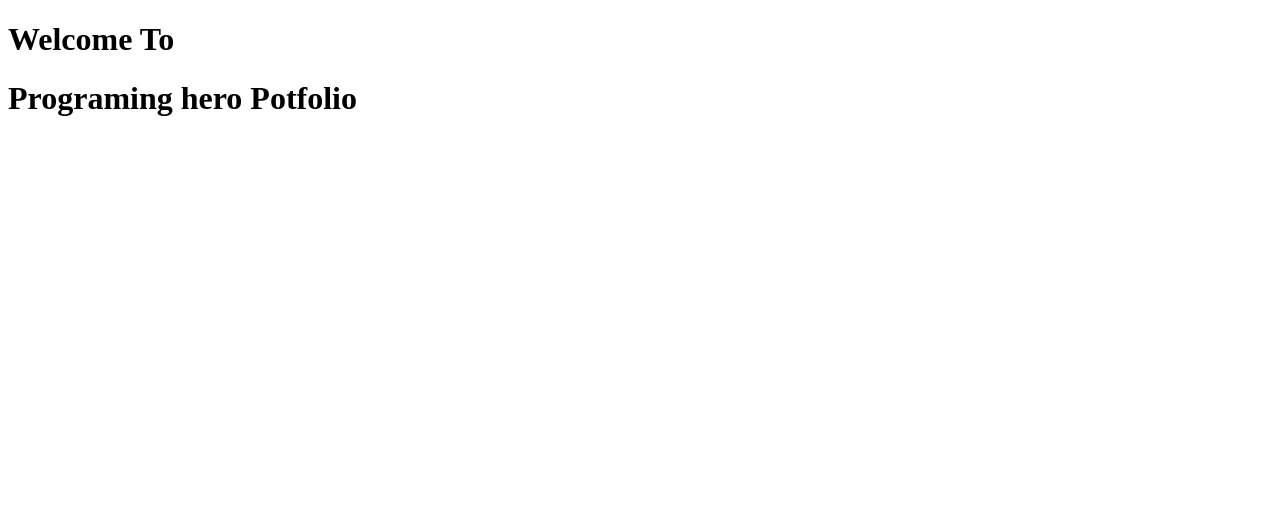
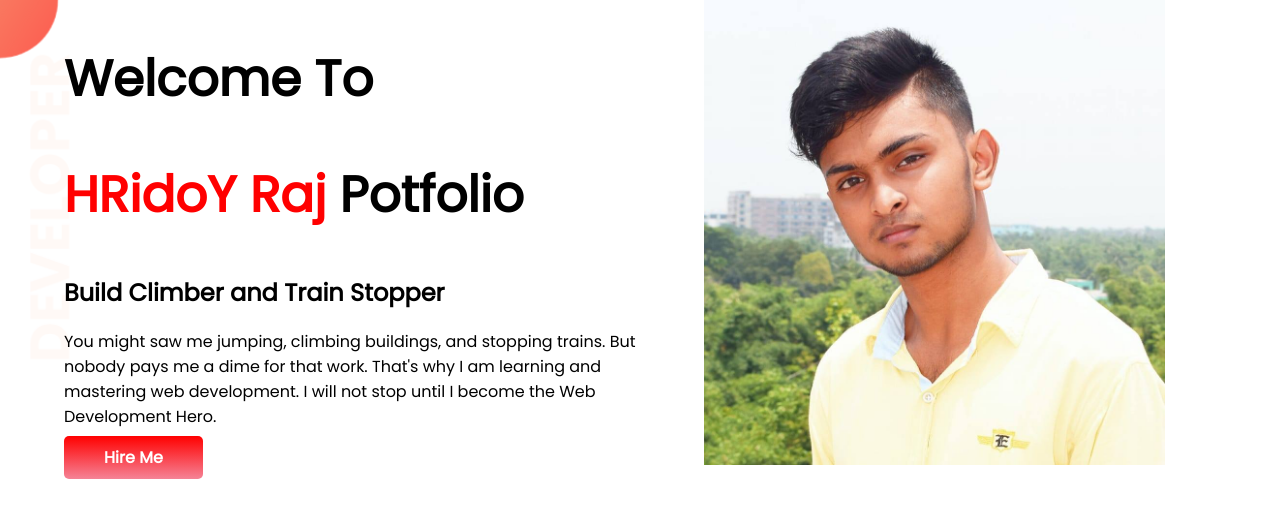
Before and after one commit to thehridoyraj/Programing-hero-Potfolio, a plain HTML site: page index.html in a window 1280 px wide. Drawn offline with Linux system fonts and the light colour scheme.

Commit message:
Potfolio

```diff
--- a/index.html
+++ b/index.html
@@ -5,12 +5,24 @@
     <meta http-equiv="X-UA-Compatible" content="IE=edge">
     <meta name="viewport" content="width=device-width, initial-scale=1.0">
     <title>Programing hero Potfolio</title>
+    <link rel="preconnect" href="https://fonts.googleapis.com">
+    <link rel="preconnect" href="https://fonts.gstatic.com" crossorigin>
+    <link href="https://fonts.googleapis.com/css2?family=Poppins&display=swap" rel="stylesheet">
     <link rel="stylesheet" href="style.css">
 </head>
 <body>
-    <h1> Welcome To</h1>
-    <h1>Programing hero Potfolio</h1>
-
+    <section class="top-banner">
+        <div class="half-width">
+            <h1> Welcome To</h1>
+        <h1><span class="Red-colour">HRidoY Raj</span> Potfolio</h1>
+        <h2>Build Climber and Train Stopper</h2>
+        <p>You might saw me jumping, climbing buildings, and stopping trains. But nobody pays me a dime for that work. That's why I am learning and mastering web development. I will not stop until I become the Web Development Hero.</p>
+        <a class="Link-button" href="#" target="_blank">Hire Me</a>
+        </div>
+        <div class="half-width">
+            <img src="image/Profile.jpg" alt="HRidoY">
+        </div>
+    </section>
 
 </body>
 </html>
--- a/style.css
+++ b/style.css
@@ -0,0 +1,32 @@
+body{
+    font-family: 'Poppins', sans-serif;
+    margin: 0;
+}
+h1{
+    font-size: 50px;
+}
+.Red-colour{
+    color: red;
+}
+section{
+    display: flex;
+}
+.half-width{
+    width: 50%;
+    padding-left: 5%;
+}
+.half-width img{
+    width: 80%;
+}
+.Link-button{
+    text-decoration: none;
+    background-image: linear-gradient(red, rgb(245, 131, 150));
+    color: white;
+    padding: 10px 40px ;
+    font-weight: 700;
+    border-radius: 5px;
+}
+.top-banner{
+    background-image: url(image/top-banner.png);
+    background-repeat: no-repeat;
+}
```
Also changed, not shown: image/Profile.jpg (renamed from image/279217386_160270336406944_1601314530785471934_n.jpg), image/top-banner.png (added).
